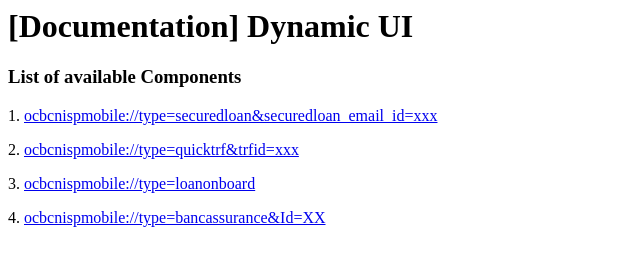
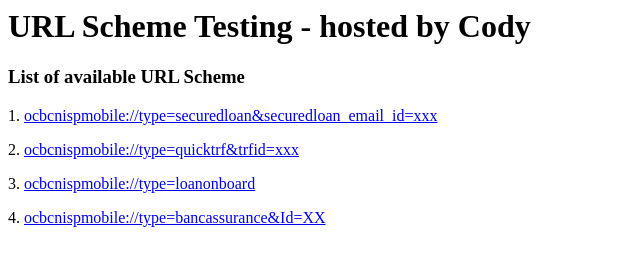
Before and after one commit to codyteng/documentation-dynamic-ui, a plain HTML site: page url_scheme.html in a window 1280 px wide. Shown: the whole page, without its empty margins (0-640 px from the left). Drawn offline with Linux system fonts and the light colour scheme.

Commit message:
Change page title

```diff
--- a/url_scheme.html
+++ b/url_scheme.html
@@ -1,11 +1,11 @@
 <html>
 <head>
-<H1>[Documentation] Dynamic UI</H1>
+<H1>URL Scheme Testing - hosted by Cody</H1>
 </head>
 
 <body>
 
-<h3>List of available Components</h3>
+<h3>List of available URL Scheme</h3>
 <p> 1. <a href="ocbcnispmobile://type=securedloan&securedloan_email_id=xxx">ocbcnispmobile://type=securedloan&securedloan_email_id=xxx</a>
 <p> 2. <a href="ocbcnispmobile://type=quicktrf&trfid=xxx">ocbcnispmobile://type=quicktrf&trfid=xxx</a>
 <p> 3. <a href="ocbcnispmobile://type=loanonboard">ocbcnispmobile://type=loanonboard</a>
```
